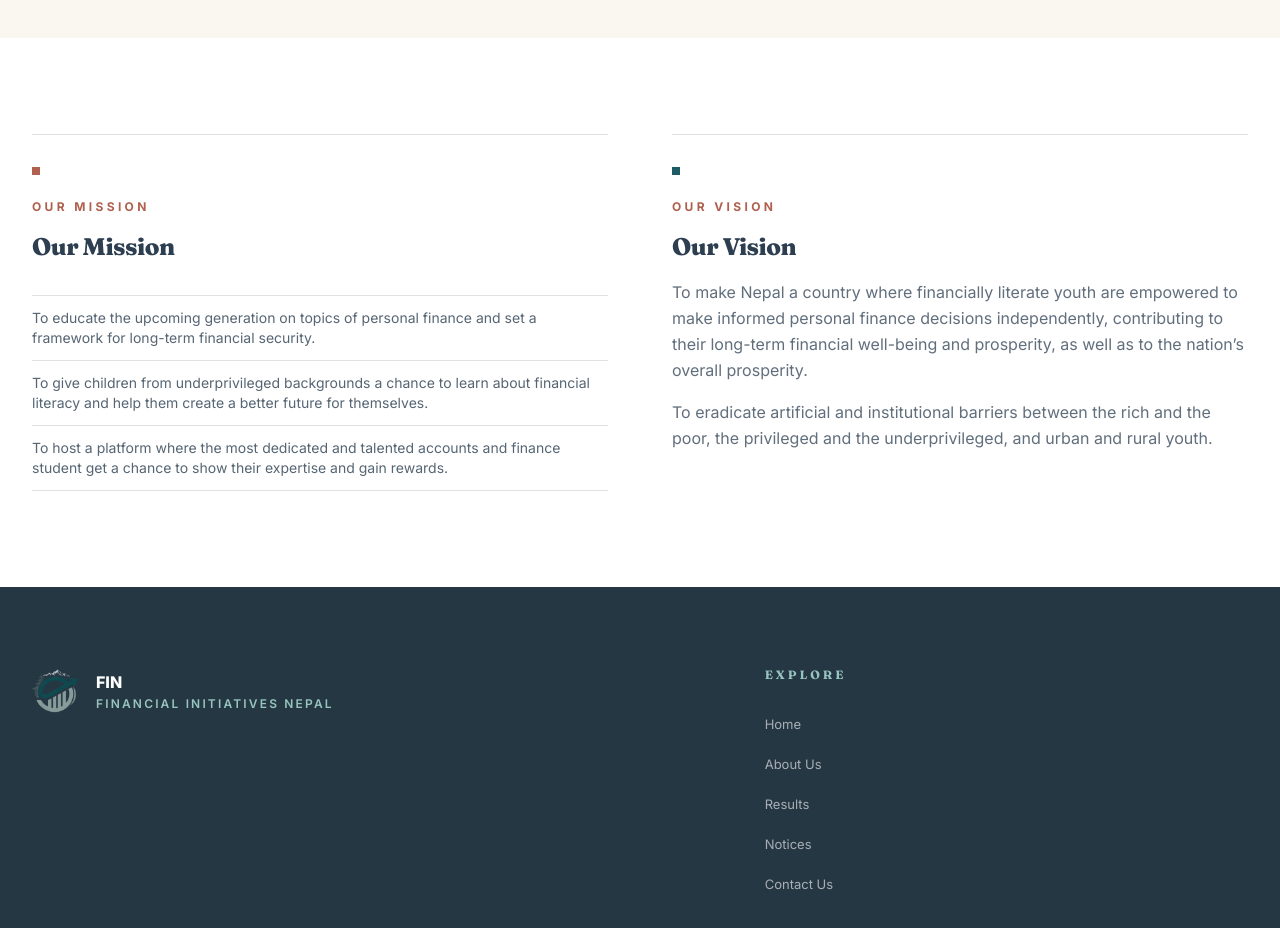
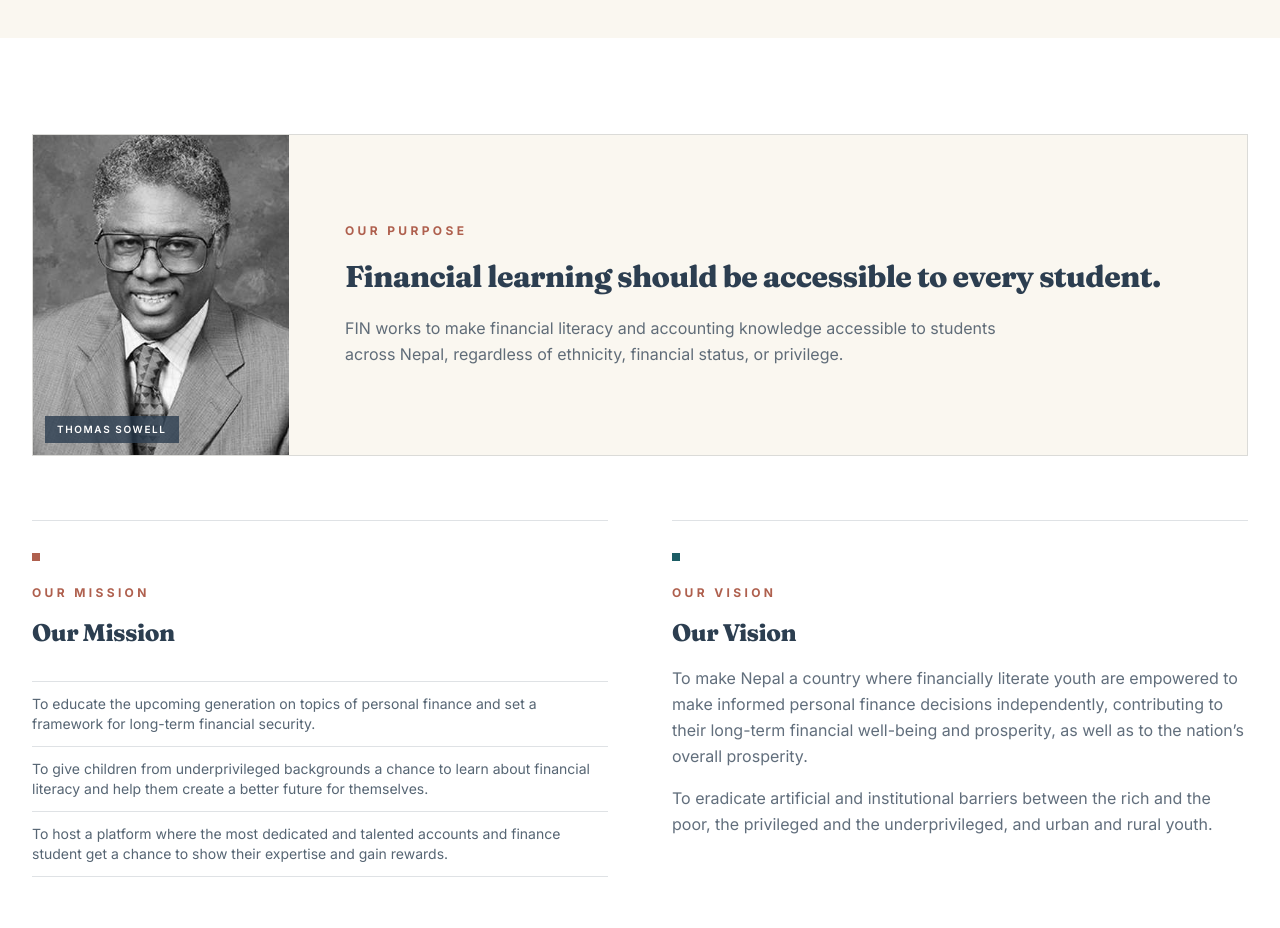
Before and after one commit to HardikNeo/NAFO, a React (Vite) app: page /about in a window 1280 px wide. Shown: the part 2220-3148 px from the top of the page. Built offline with nearby package versions, Linux system fonts and the light colour scheme; no server answers; the database is empty.

Commit message:
Add Sowell portrait to FIN purpose section

```diff
--- a/src/components/About.jsx
+++ b/src/components/About.jsx
@@ -1,4 +1,5 @@
 import Team from "./Team.jsx";
+import { homeImages } from "../lib/homeImages.js";
 
 const pillars = [
   {
@@ -39,6 +40,29 @@ export default function About() {
       <Team />
       <section id="about" className="section-anchor bg-white">
         <div className="mx-auto max-w-7xl px-4 py-20 sm:px-6 lg:px-8 lg:py-24">
+          <div className="mb-16 grid overflow-hidden border border-brand-navy/15 bg-brand-cream sm:grid-cols-[16rem_minmax(0,1fr)]">
+            <figure className="relative">
+              <img
+                src={homeImages.sowellMono}
+                alt="Portrait of Thomas Sowell"
+                loading="lazy"
+                className="aspect-[4/5] h-full w-full object-cover grayscale"
+              />
+              <figcaption className="absolute bottom-3 left-3 bg-brand-navy/80 px-3 py-1.5 text-[10px] font-semibold uppercase tracking-[0.16em] text-white">
+                Thomas Sowell
+              </figcaption>
+            </figure>
+            <div className="flex flex-col justify-center p-8 sm:p-10 lg:p-14">
+              <span className="kicker">Our Purpose</span>
+              <h3 className="mt-5 text-2xl font-extrabold text-brand-navy sm:text-3xl">
+                Financial learning should be accessible to every student.
+              </h3>
+              <p className="mt-5 max-w-2xl leading-relaxed text-brand-navy/75">
+                FIN works to make financial literacy and accounting knowledge accessible to students across Nepal, regardless of ethnicity, financial status, or privilege.
+              </p>
+            </div>
+          </div>
+
           <div className="grid gap-16 sm:grid-cols-2 lg:gap-x-16 lg:gap-y-20">
             {pillars.map((pillar, index) => (
               <article
```
